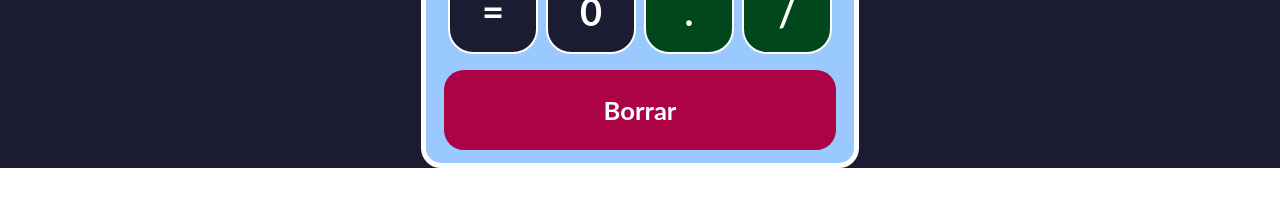
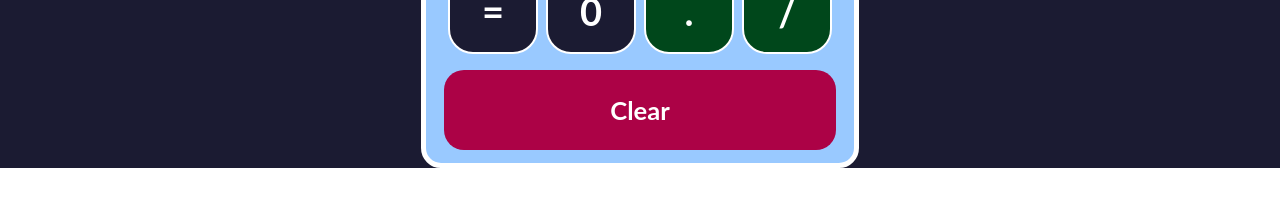
Before and after one commit to Juliandl88/calculadora-react, a React (Create React App) app: page / in a window 1280 px wide. Shown: the part 546-746 px from the top of the page. Built offline with nearby package versions, Linux system fonts and the light colour scheme.

Commit message:
se termina calculadora

```diff
--- a/src/App.js
+++ b/src/App.js
@@ -60,7 +60,7 @@ function App() {
        </div>
        <div className="fila">
        <BotonClear manejarClear={() => setInput("")}>
-         Borrar
+         Clear
        </BotonClear>
        </div>
      </div>
```
